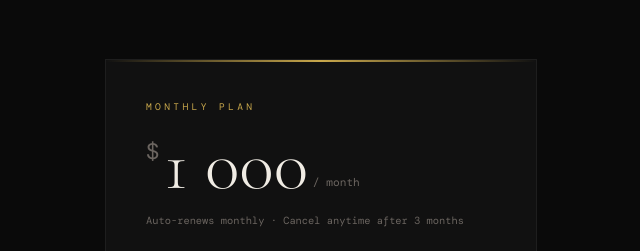
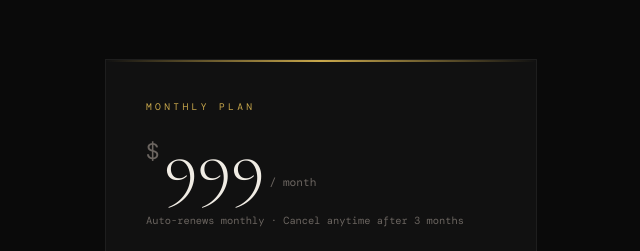
Before and after one commit to natterbox1/stripe-agent, a website: page index.html in a window 1280 px wide. Shown: the part 1160-1411 px from the top of the page, without its empty margins (319-959 px from the left). Drawn offline with nearby package versions, Linux system fonts and the light colour scheme; a web font is replaced by a local one.

Commit message:
fix price 999

```diff
--- a/index.html
+++ b/index.html
@@ -266,7 +266,7 @@
           <p class="plan-label">Monthly Plan</p>
           <div class="price-row">
             <span class="currency">$</span>
-            <span class="amount">1 000</span>
+            <span class="amount">999</span>
             <span class="period">/ month</span>
           </div>
           <p class="billing-note">Auto-renews monthly · Cancel anytime after 3 months</p>
```
